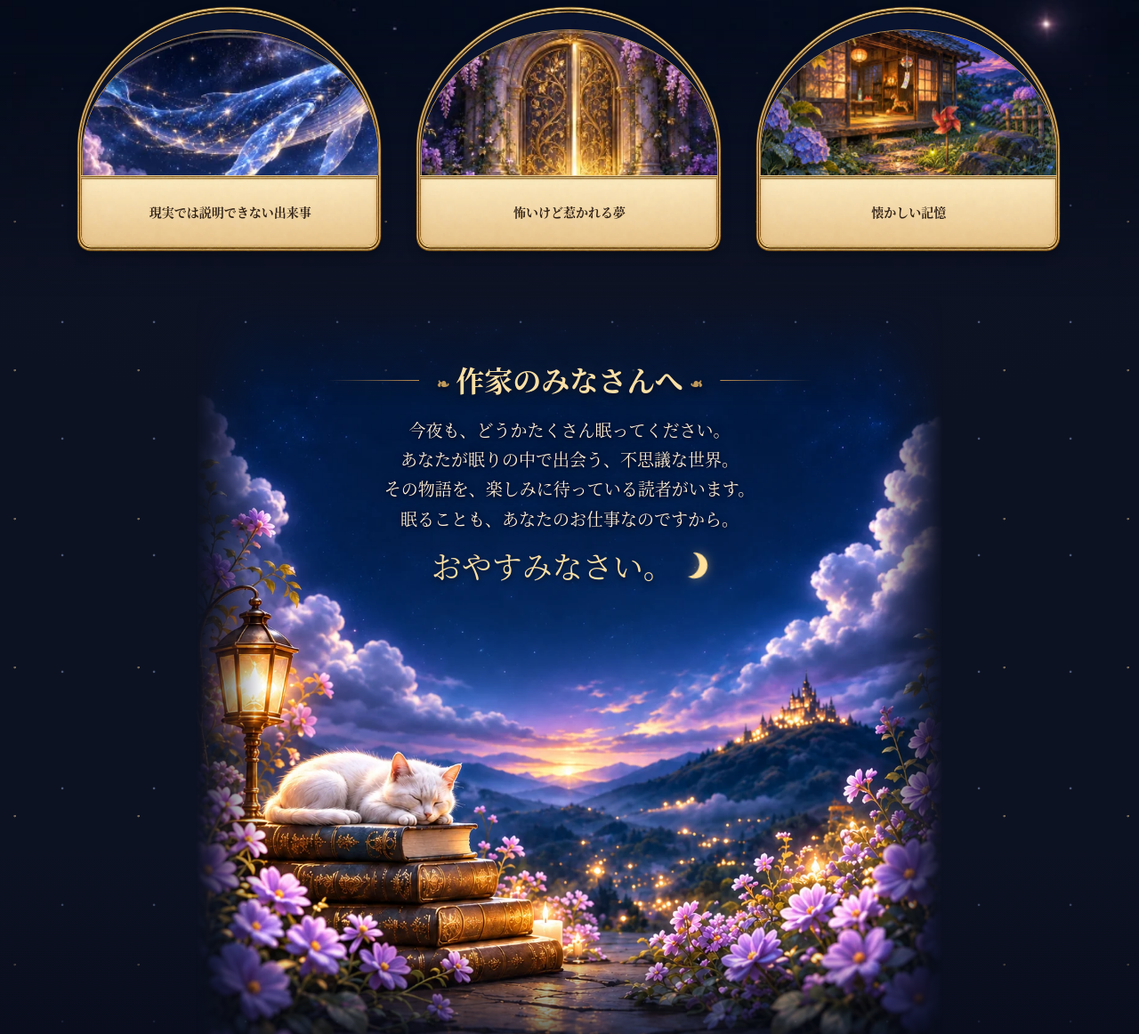
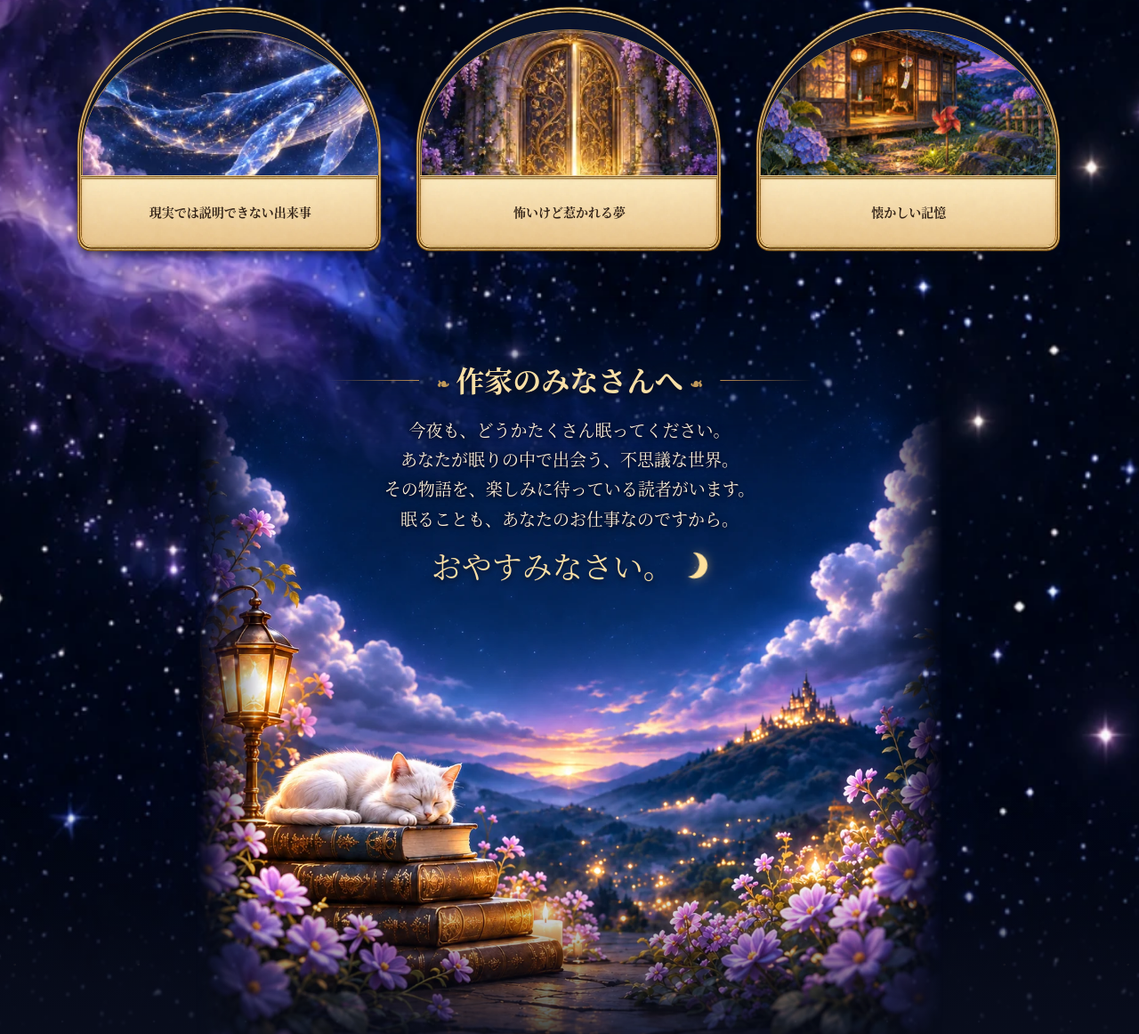
Before and after one commit to nX6mBaSq/yumehon, a plain HTML site: page index.html in a window 1280 px wide. Shown: the part 3141-4303 px from the top of the page at 89% size. Drawn offline with Linux system fonts and the light colour scheme.

Commit message:
背景画像差し替え

```diff
--- a/home.css
+++ b/home.css
@@ -21,16 +21,36 @@
 .home-night-sky {
   position: relative;
   isolation: isolate;
-  padding-bottom: clamp(1.5rem, 7vw, 2.75rem);
 }
-.home-night-sky::before {
-  content: "";
+.night-sky-art {
   position: absolute;
   inset: 0;
   z-index: -1;
   pointer-events: none;
-  background: url("assets/bookstore-night-sky-glow-v2.webp") center / 100% 100% no-repeat;
-  mask-image: linear-gradient(black 91%, transparent);
+  mask-image: linear-gradient(black calc(100% - 12rem), transparent);
+}
+.night-sky-art span {
+  position: absolute;
+  inset-inline: 0;
+  height: 42%;
+  background: url("assets/bookstore-night-sky-glow-v4.webp") center / cover no-repeat;
+}
+/* Overlap the tiles so the stars retain their proportions on long mobile pages. */
+.night-sky-art span:first-child {
+  top: 0;
+  z-index: 2;
+  mask-image: linear-gradient(black 69%, transparent);
+}
+.night-sky-art span:nth-child(2) {
+  top: 29%;
+  z-index: 1;
+  transform: scaleX(-1);
+  mask-image: linear-gradient(black 69%, transparent);
+}
+.night-sky-art span:last-child { bottom: 0; }
+@media (min-width: 900px) {
+  .night-sky-art span:first-child { height: 100%; mask-image: none; }
+  .night-sky-art span ~ span { display: none; }
 }
 .home-view #header, .home-view #footer { background: transparent; border: 0; }
 .is-top #header {
@@ -412,7 +432,8 @@
   isolation: isolate;
   display: grid;
   text-align: center;
-  background: linear-gradient(transparent 70%, var(--night-edge));
+  padding-top: clamp(1.5rem, 7vw, 2.75rem);
+  background: linear-gradient(transparent 65%, var(--night-edge));
 }
 .ending-copy, .ending-art { grid-area: 1 / 1; }
 .ending-copy {
@@ -454,7 +475,7 @@
   transform: rotate(-12deg);
 }
 .ending-art {
-  --ending-fade: linear-gradient(transparent, black 14%, black 83%, transparent);
+  --ending-fade: linear-gradient(transparent, black 24%, black 74%, transparent);
   z-index: -1;
   display: block;
   width: min(100%, 840px);
@@ -559,7 +580,7 @@
   .home-hero {
     position: relative;
     isolation: isolate;
-    background: linear-gradient(#0b1025 0 48%, #0b1025d9 62%, #13192d66 84%, transparent);
+    background: linear-gradient(#0b1025 30%, #0b1025ed 49%, #0b10258c 73%, transparent);
   }
   .hero-art {
     display: block;
@@ -571,7 +592,7 @@
   .hero-art::after {
     aspect-ratio: 780 / 1020;
     background-image: url("assets/window-mobile.webp");
-    mask-image: linear-gradient(black 86%, transparent);
+    mask-image: linear-gradient(black 67%, transparent);
   }
   .hero-copy {
     width: 100%;
--- a/home.js
+++ b/home.js
@@ -48,6 +48,7 @@
   function renderHome() {
     return `
       <div class="home-night-sky">
+        <div class="night-sky-art" aria-hidden="true"><span></span><span></span><span></span></div>
         <section class="home-hero" aria-labelledby="home-title">
           <div class="hero-art" aria-hidden="true"></div>
           <div class="hero-copy">
@@ -98,7 +99,6 @@
             }).join("")}
           </ul>
         </section>
-      </div>
 
         <section class="home-ending" aria-labelledby="home-ending-title">
           <div class="ending-copy">
@@ -110,7 +110,8 @@
             <p class="goodnight">おやすみなさい。<span class="goodnight-moon" aria-hidden="true"></span></p>
           </div>
           <img class="ending-art" src="assets/goodnight-sky.webp" width="1224" height="1285" loading="lazy" decoding="async" alt="紫の花に囲まれたテラスで、本の上に眠る白い猫。雲の向こうに街とお城の灯りが見える。">
-      </section>`;
+        </section>
+      </div>`;
   }
 
   function homeBrand() {
```
Also changed, not shown: assets/bookstore-night-sky-glow-v3.webp (added), assets/bookstore-night-sky-glow-v4.webp (added), assets/bookstore-side-frame.png (added), assets/bookstore-starry-sky-mobile.webp (added), assets/bookstore-starry-sky.webp (added), 1 other file. Lines whose indentation alone changed are shown as unchanged.
